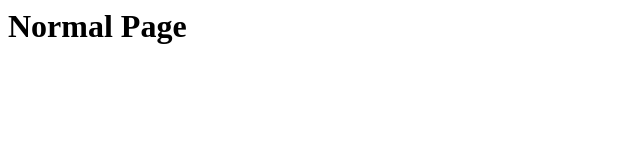
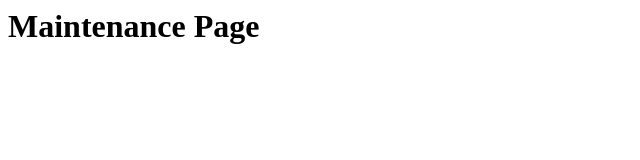
Before and after one commit to tumf/maintenance, a plain HTML site: page index.html in a window 1280 px wide. Shown: the whole page, without its empty margins (0-640 px from the left). Drawn offline with Linux system fonts and the light colour scheme.

Commit message:
add maintenance

```diff
--- a/index.html
+++ b/index.html
@@ -1 +1 @@
-<h1>Normal Page</h1>
+<h1>Maintenance Page</h1>
```
Also changed, not shown: 1 other file.
